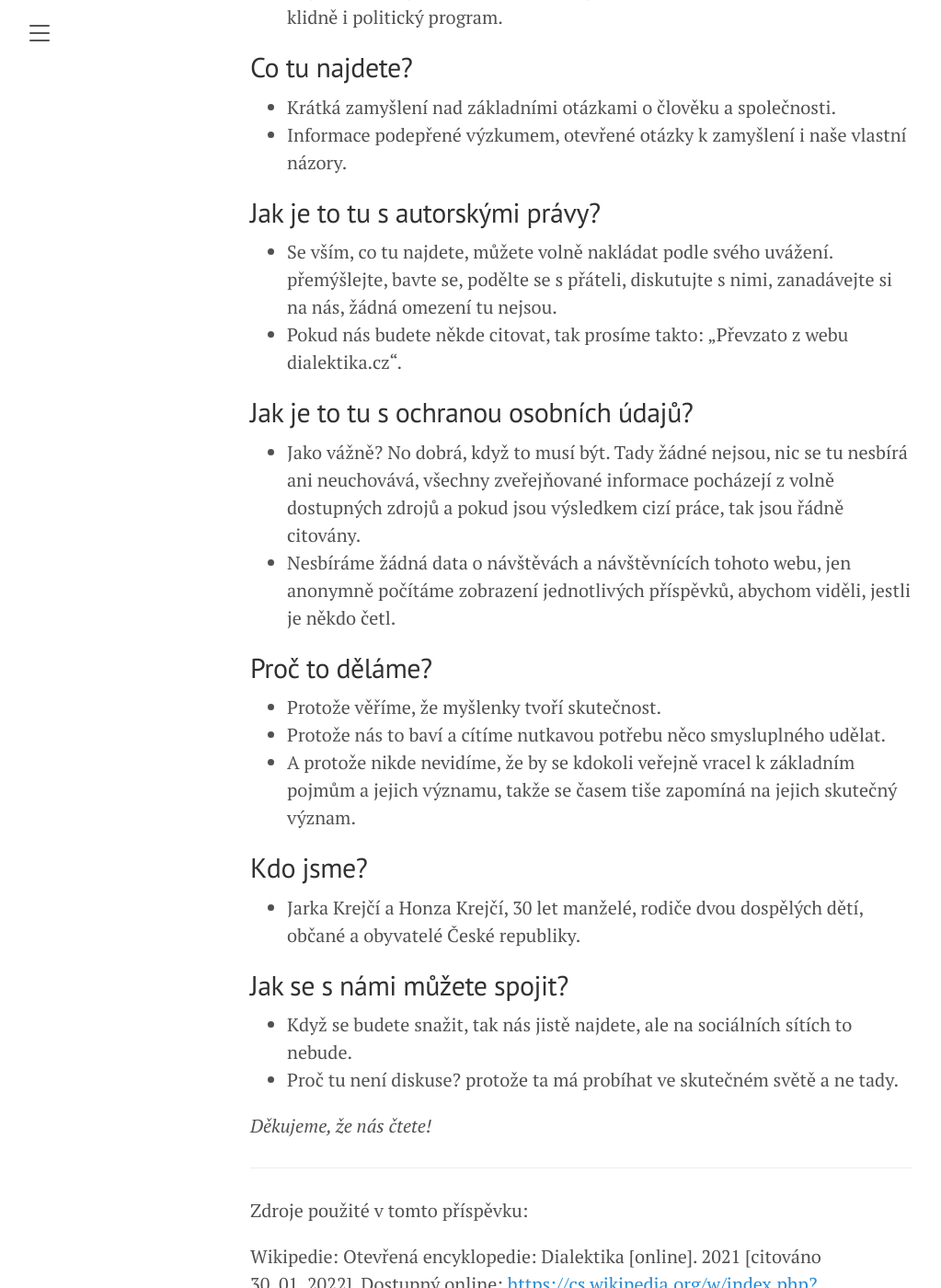
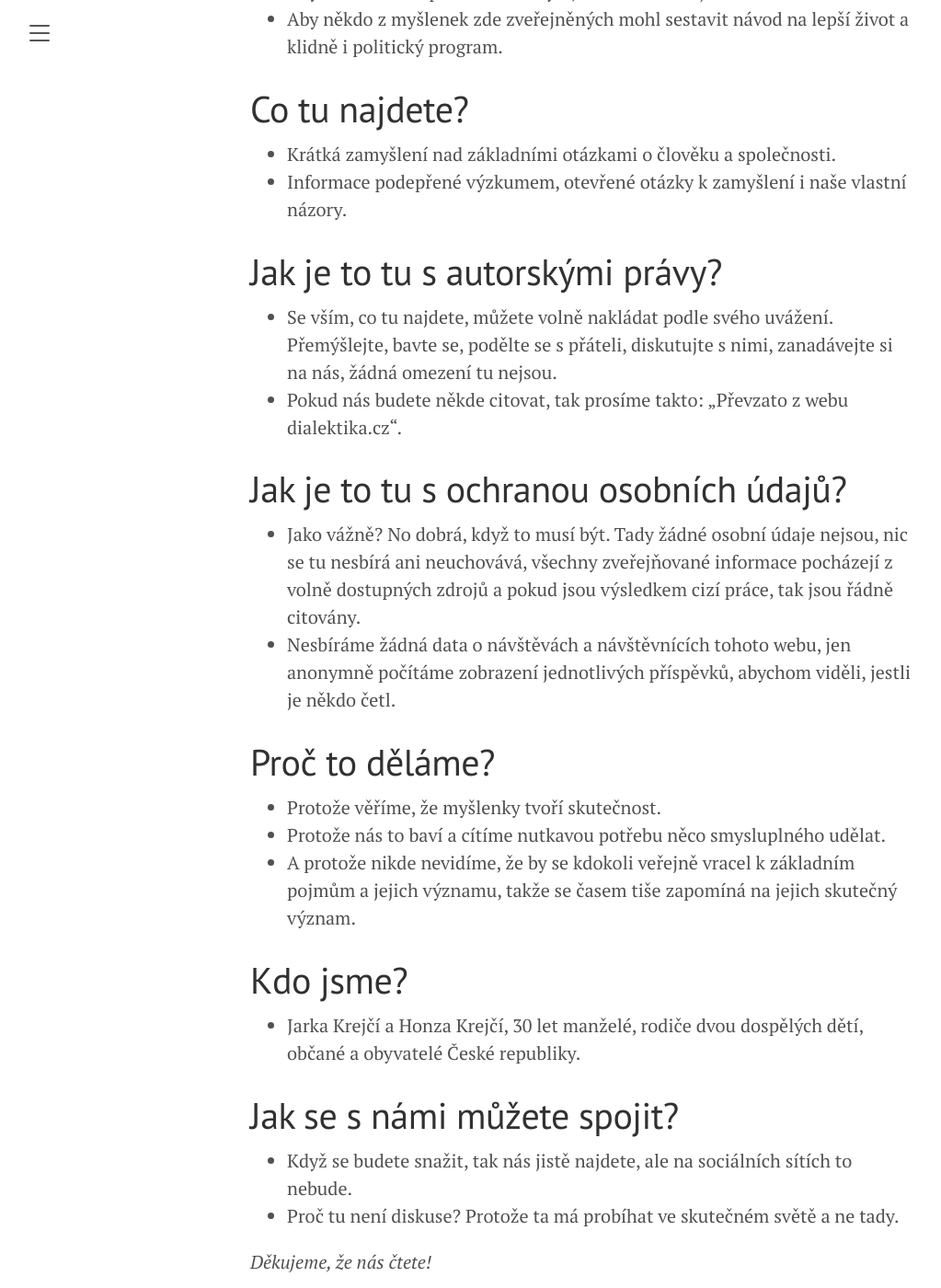
Before and after one commit to janbkrejci/dialektika, a Jekyll site: the page built from about.md, in a window 1280 px wide and 1400 px high, scrolled down 729 px. Shown: the whole window at 92% size, without its empty margins (8-1031 px from the left). Built offline with Jekyll 4.4.1, drawn with Linux system fonts in a browser that asks for light colours.

Commit message:
Update about.md

```diff
--- a/about.md
+++ b/about.md
@@ -3,47 +3,47 @@
 title: O nás
 ---
 
-## Co je to dialektika?
+# Co je to dialektika?
 
 - Těžko říci, význam tohoto pojmu se časem hodně měnil a i dnes je nejednoznačný.
 - Nám je nejbližší, jak dialektiku vnímali antičtí filozofové:
   > „Výraz „dialektika“ znamenal původně umění rozhovoru či diskuse, kde se střídají tvrzení a námitky, podepřené racionálními argumenty. Cílem takového rozhovoru je přiblížit se pravému poznání tím, že účastníci si navzájem vyvracejí nesprávná, neobhajitelná mínění. „Umění“ spočívá v tom, že každý účastník musí správně pochopit smysl tvrzení a odpovídat na ně v souladu s pravidly logiky.“ (Wikipedie, 2021)
 
-## Proč vznikl tento web?
+# Proč vznikl tento web?
 
 - Abychom si utřídili myšlenky a poznatky, na které jsme přišli při zkoumání světa.
 - Abychom se o ně podělili s každým, koho budou zajímat.
 - Aby někdo z myšlenek zde zveřejněných mohl sestavit návod na lepší život a klidně i politický program.
 
-## Co tu najdete?
+# Co tu najdete?
 
 - Krátká zamyšlení nad základními otázkami o člověku a společnosti.
 - Informace podepřené výzkumem, otevřené otázky k zamyšlení i naše vlastní názory.
 
-## Jak je to tu s autorskými právy?
+# Jak je to tu s autorskými právy?
 
-- Se vším, co tu najdete, můžete volně nakládat podle svého uvážení. přemýšlejte, bavte se, podělte se s přáteli, diskutujte s nimi, zanadávejte si na nás, žádná omezení tu nejsou.
+- Se vším, co tu najdete, můžete volně nakládat podle svého uvážení. Přemýšlejte, bavte se, podělte se s přáteli, diskutujte s nimi, zanadávejte si na nás, žádná omezení tu nejsou.
 - Pokud nás budete někde citovat, tak prosíme takto: „Převzato z webu dialektika.cz“.
 
-## Jak je to tu s ochranou osobních údajů?
+# Jak je to tu s ochranou osobních údajů?
 
-- Jako vážně? No dobrá, když to musí být. Tady žádné nejsou, nic se tu nesbírá ani neuchovává, všechny zveřejňované informace pocházejí z volně dostupných zdrojů a pokud jsou výsledkem cizí práce, tak jsou řádně citovány.
+- Jako vážně? No dobrá, když to musí být. Tady žádné osobní údaje nejsou, nic se tu nesbírá ani neuchovává, všechny zveřejňované informace pocházejí z volně dostupných zdrojů a pokud jsou výsledkem cizí práce, tak jsou řádně citovány.
 - Nesbíráme žádná data o návštěvách a návštěvnících tohoto webu, jen anonymně počítáme zobrazení jednotlivých příspěvků, abychom viděli, jestli je někdo četl.
 
-## Proč to děláme?
+# Proč to děláme?
 
 - Protože věříme, že myšlenky tvoří skutečnost.
 - Protože nás to baví a cítíme nutkavou potřebu něco smysluplného udělat.
 - A protože nikde nevidíme, že by se kdokoli veřejně vracel k základním pojmům a jejich významu, takže se časem tiše zapomíná na jejich skutečný význam.
 
-## Kdo jsme?
+# Kdo jsme?
 
 - Jarka Krejčí a Honza Krejčí, 30 let manželé, rodiče dvou dospělých dětí, občané a obyvatelé České republiky.
 
-## Jak se s námi můžete spojit?
+# Jak se s námi můžete spojit?
 
 - Když se budete snažit, tak nás jistě najdete, ale na sociálních sítích to nebude.
-- Proč tu není diskuse? protože ta má probíhat ve skutečném světě a ne tady.
+- Proč tu není diskuse? Protože ta má probíhat ve skutečném světě a ne tady.
 
 *Děkujeme, že nás čtete!*
 
```
